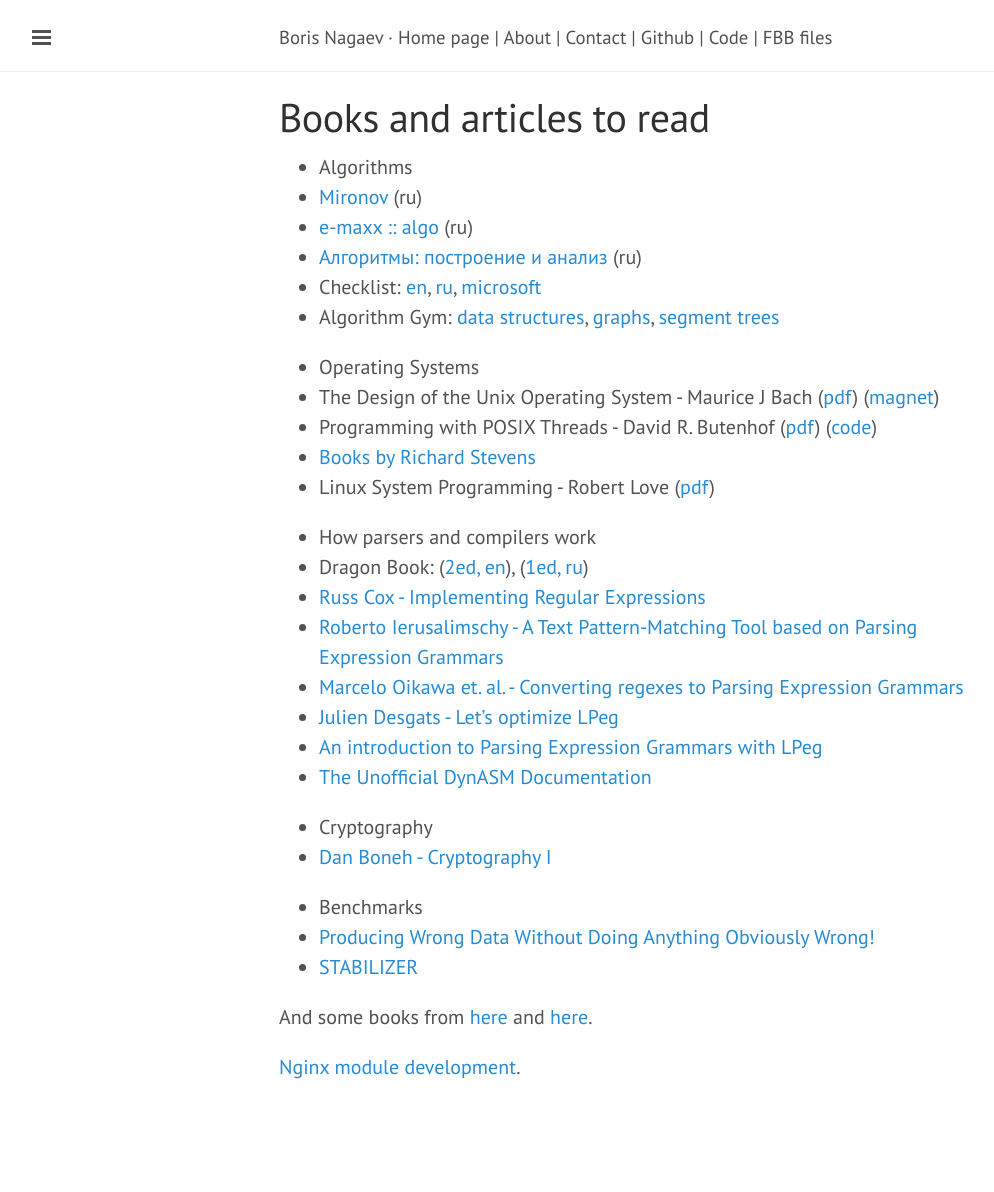
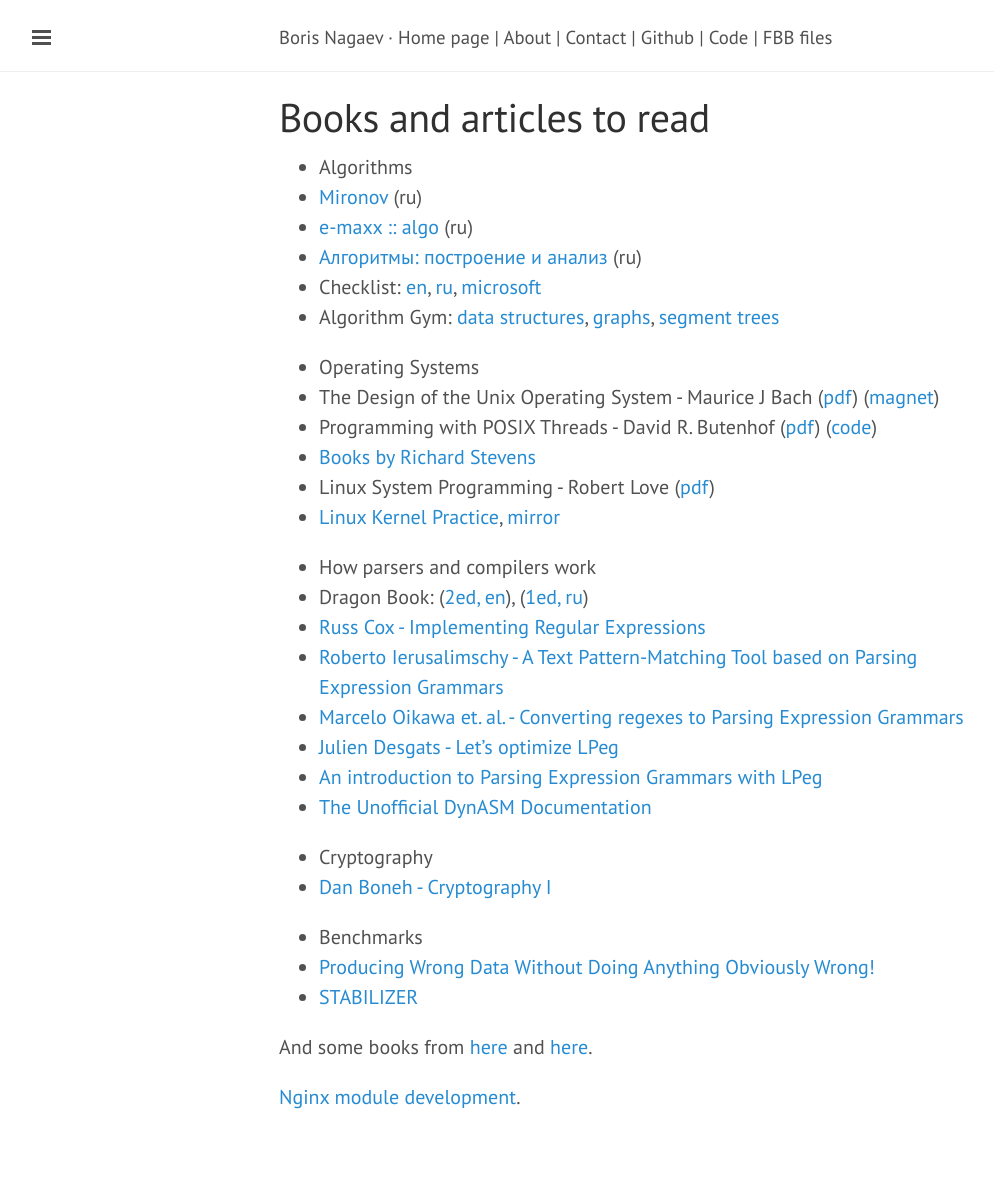
Before and after one commit to starius/starius.github.io, a Jekyll site: the page built from links.md, in a window 1280 px wide. Shown: the whole page, without its empty margins (1-995 px from the left). Built offline with Jekyll 4.4.1, drawn with Linux system fonts in a browser that asks for light colours; Markdown is read by kramdown in place of the engine named in the settings; before the commit the page ends 1162 px from its top, so only the background shows below that.

Commit message:
links: add mylinuxprog

```diff
--- a/links.md
+++ b/links.md
@@ -28,6 +28,8 @@
   * Linux System Programming -
    Robert Love
    ([pdf][linux-robert-love])
+  * [Linux Kernel Practice][mylinuxprog-orig],
+    [mirror][mylinuxprog-mirror]
 
  * How parsers and compilers work
   * Dragon Book: ([2ed, en][purple-dragon-book-en]),
@@ -69,6 +71,9 @@
 [prog-posix-threads-code]: https://github.com/snikulov/prog_posix_threads
 [stevens]: http://www.kohala.com/start/#books
 [linux-robert-love]: http://reiber.org/nxt/pub/Linux/LinuxKernelDevelopment/Linux.Kernel.Development.3rd.Edition.pdf
+[mylinuxprog-orig]: http://mylinuxprog.blogspot.fr/2015/02/linux-kernel_25.html
+[mylinuxprog-mirror]: https://github.com/starius/mylinuxprog
+
 [purple-dragon-book-en]: https://github.com/chenruiao/ares/raw/master/books/Compilers%20Principles%20Techniques%20and%20Tools%20(2nd%20Edition)%20.pdf
 [red-dragon-book-ru]: http://lib.mexmat.ru/books/2444
 [russ-cox]: https://swtch.com/~rsc/regexp/
```
